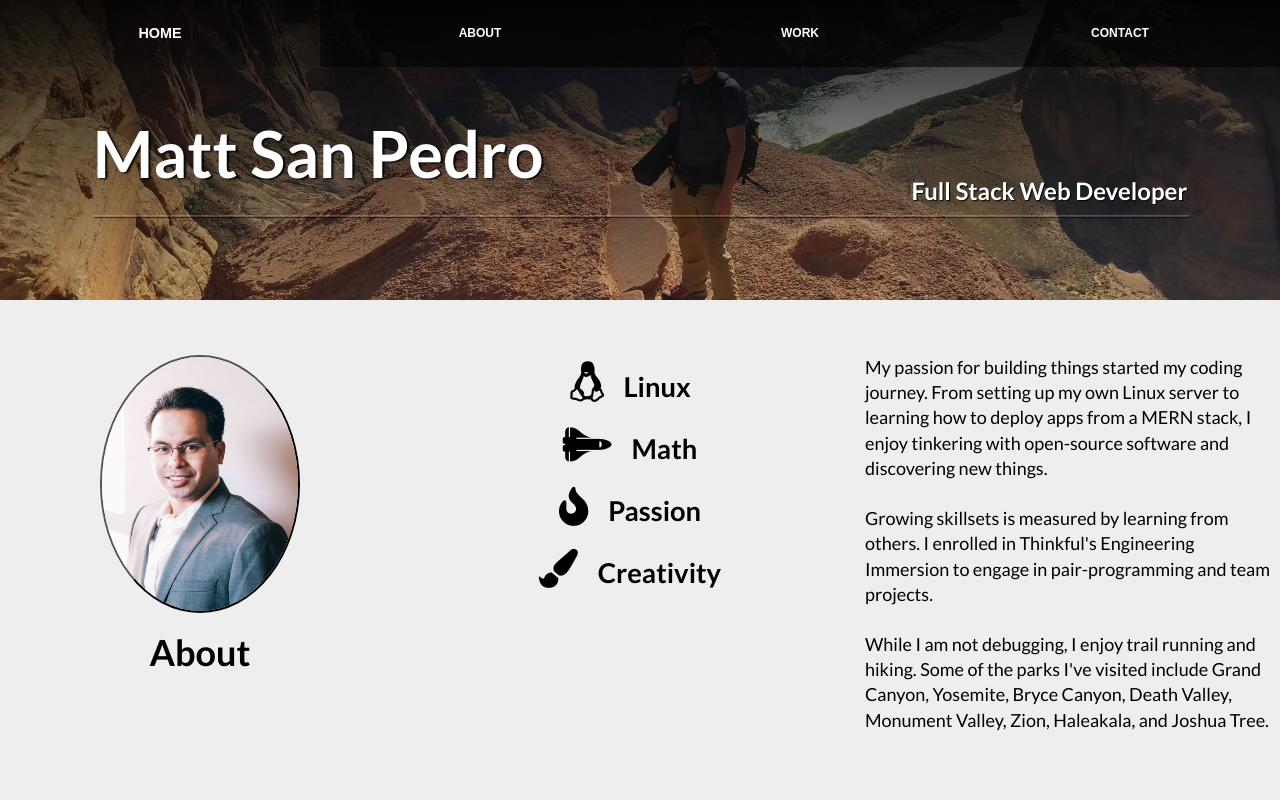
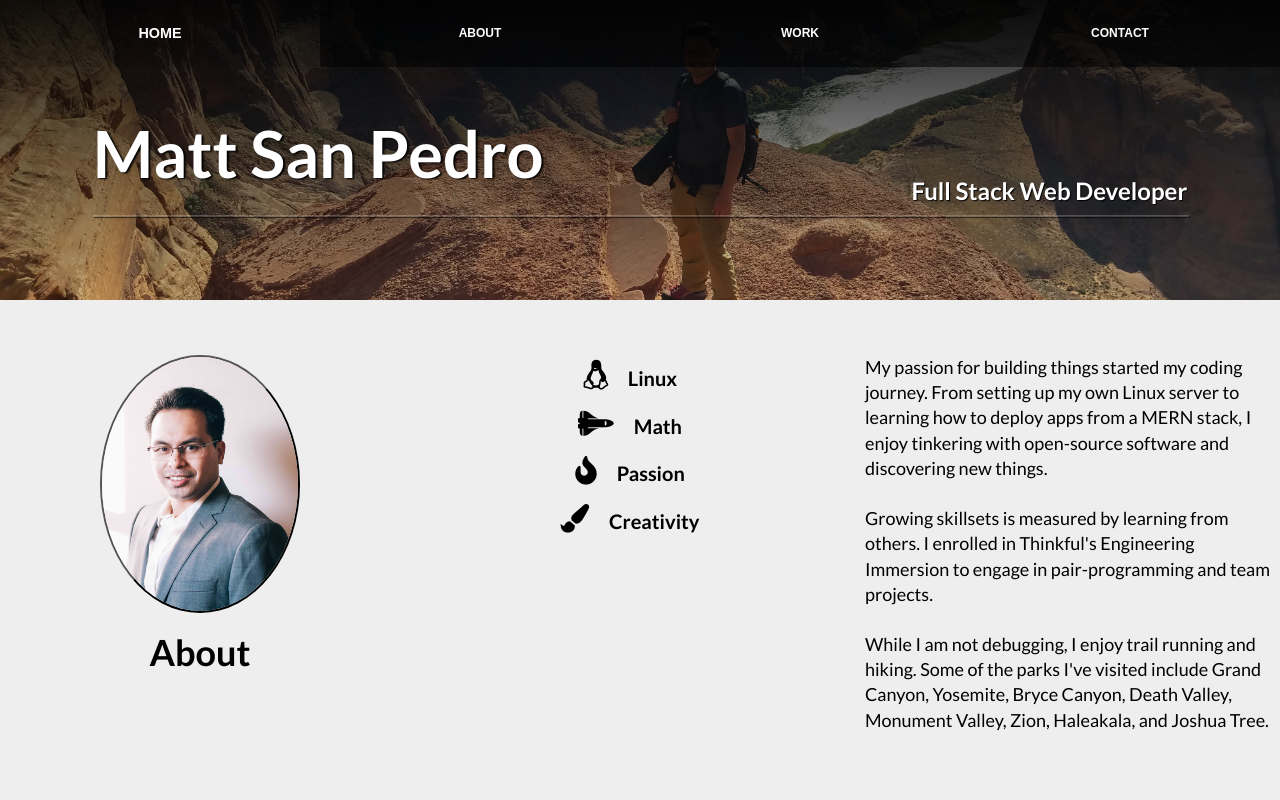
Before and after one commit to mattNat/portfolio-revamp, a React (Create React App) app: page / in a window 1280 px wide. Shown: the top 800 px of the page. Built offline with nearby package versions, Linux system fonts and the light colour scheme.

Commit message:
shrink icon decor on about me

```diff
--- a/src/styles/aboutMe.css
+++ b/src/styles/aboutMe.css
@@ -26,7 +26,7 @@
 .about-row {
   margin-top: 0;
   text-align: center;
-  font-size: 3em;
+  font-size: 2.2em;
   color: black;
 }
 
```
